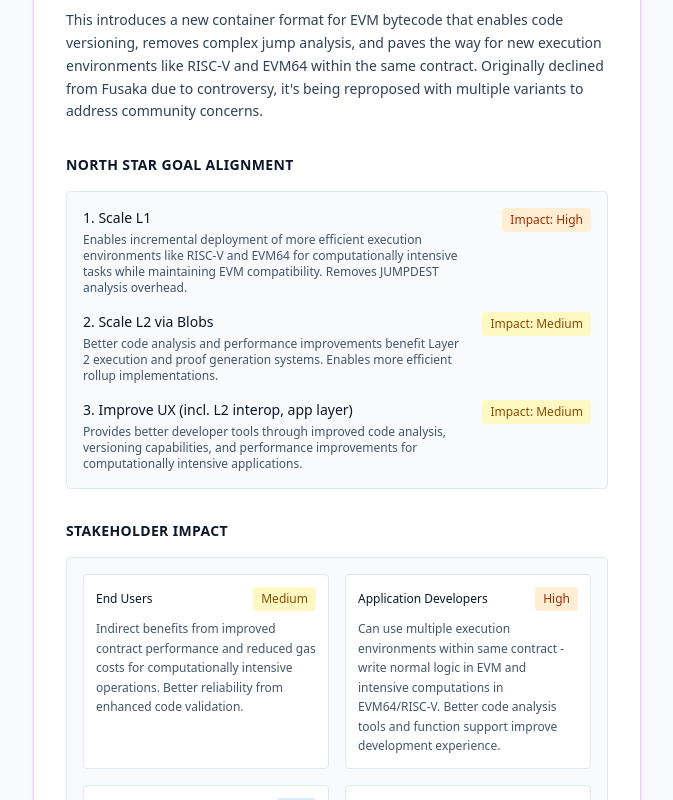
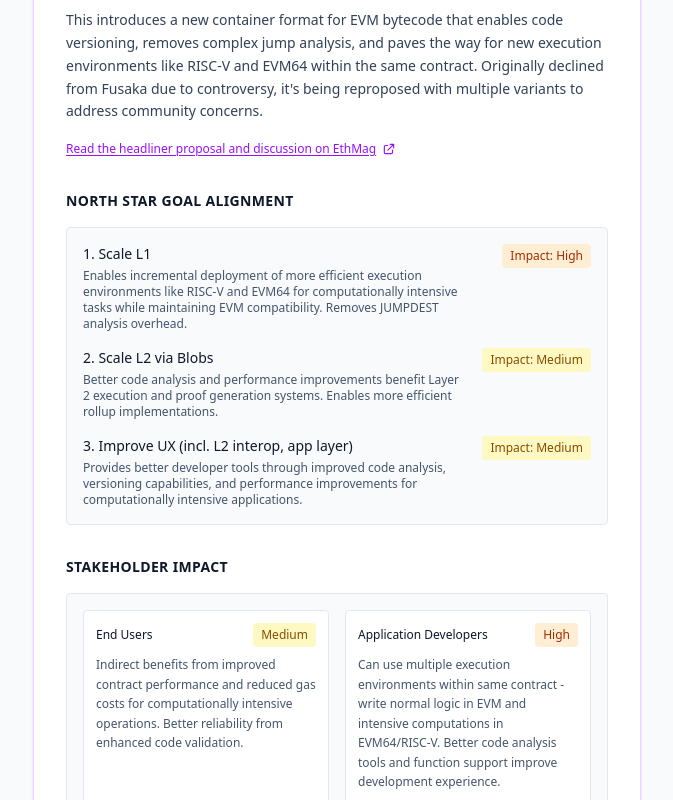
Before and after one commit to jmcpheron/forkcast, a React (Vite) app: page /upgrade/glamsterdam in a window 1280 px wide. Shown: the part 2600-3400 px from the top of the page, without its empty margins (447-1120 px from the left). Built offline with nearby package versions, Linux system fonts and the light colour scheme.

Commit message:
display headliner discussion links

```diff
--- a/src/components/PublicNetworkUpgradePage.tsx
+++ b/src/components/PublicNetworkUpgradePage.tsx
@@ -7,6 +7,7 @@ interface ForkRelationship {
   forkName: string;
   status: string;
   isHeadliner?: boolean;
+  headlinerDiscussionLink?: string;
 }
 
 interface EIP {
@@ -90,6 +91,14 @@ const PublicNetworkUpgradePage: React.FC<PublicNetworkUpgradePageProps> = ({
       default:
         return 'Unknown';
     }
+  };
+
+  // Helper function to get headliner discussion link for this fork
+  const getHeadlinerDiscussionLink = (eip: EIP): string | null => {
+    const forkRelationship = eip.forkRelationships.find(fork =>
+      fork.forkName.toLowerCase() === forkName.toLowerCase()
+    );
+    return forkRelationship?.headlinerDiscussionLink || null;
   };
 
   // Helper function to check if EIP is headliner for this fork
@@ -821,6 +830,27 @@ const PublicNetworkUpgradePage: React.FC<PublicNetworkUpgradePageProps> = ({
                               <p className="text-slate-700 text-sm leading-relaxed">
                                 {eip.laymanDescription}
                               </p>
+
+                              {/* Headliner Discussion Link (for headliners in regular sections) */}
+                              {(() => {
+                                const isHeadlinerEip = isHeadliner(eip);
+                                const discussionLink = getHeadlinerDiscussionLink(eip);
+                                return isHeadlinerEip && discussionLink && (
+                                  <div className="mt-3">
+                                    <a
+                                      href={discussionLink}
+                                      target="_blank"
+                                      rel="noopener noreferrer"
+                                      className="inline-flex items-center gap-1.5 text-xs text-purple-600 hover:text-purple-800 underline decoration-1 underline-offset-2 transition-colors"
+                                    >
+                                      Read the headliner proposal and discussion on EthMag
+                                      <svg className="w-3.5 h-3.5" fill="none" stroke="currentColor" viewBox="0 0 24 24">
+                                        <path strokeLinecap="round" strokeLinejoin="round" strokeWidth={2} d="M10 6H6a2 2 0 00-2 2v10a2 2 0 002 2h10a2 2 0 002-2v-4M14 4h6m0 0v6m0-6L10 14" />
+                                      </svg>
+                                    </a>
+                                  </div>
+                                );
+                              })()}
                             </div>
 
                             {/* North Star Goal Alignment */}
@@ -1027,6 +1057,27 @@ const PublicNetworkUpgradePage: React.FC<PublicNetworkUpgradePageProps> = ({
                               <p className="text-slate-700 text-sm leading-relaxed">
                                 {eip.laymanDescription}
                               </p>
+
+                              {/* Headliner Discussion Link (for headliners in regular sections) */}
+                              {(() => {
+                                const isHeadlinerEip = isHeadliner(eip);
+                                const discussionLink = getHeadlinerDiscussionLink(eip);
+                                return isHeadlinerEip && discussionLink && (
+                                  <div className="mt-3">
+                                    <a
+                                      href={discussionLink}
+                                      target="_blank"
+                                      rel="noopener noreferrer"
+                                      className="inline-flex items-center gap-1.5 text-xs text-purple-600 hover:text-purple-800 underline decoration-1 underline-offset-2 transition-colors"
+                                    >
+                                      Read the headliner proposal and discussion on EthMag
+                                      <svg className="w-3.5 h-3.5" fill="none" stroke="currentColor" viewBox="0 0 24 24">
+                                        <path strokeLinecap="round" strokeLinejoin="round" strokeWidth={2} d="M10 6H6a2 2 0 00-2 2v10a2 2 0 002 2h10a2 2 0 002-2v-4M14 4h6m0 0v6m0-6L10 14" />
+                                      </svg>
+                                    </a>
+                                  </div>
+                                );
+                              })()}
                             </div>
 
                             {/* North Star Goal Alignment */}
```
